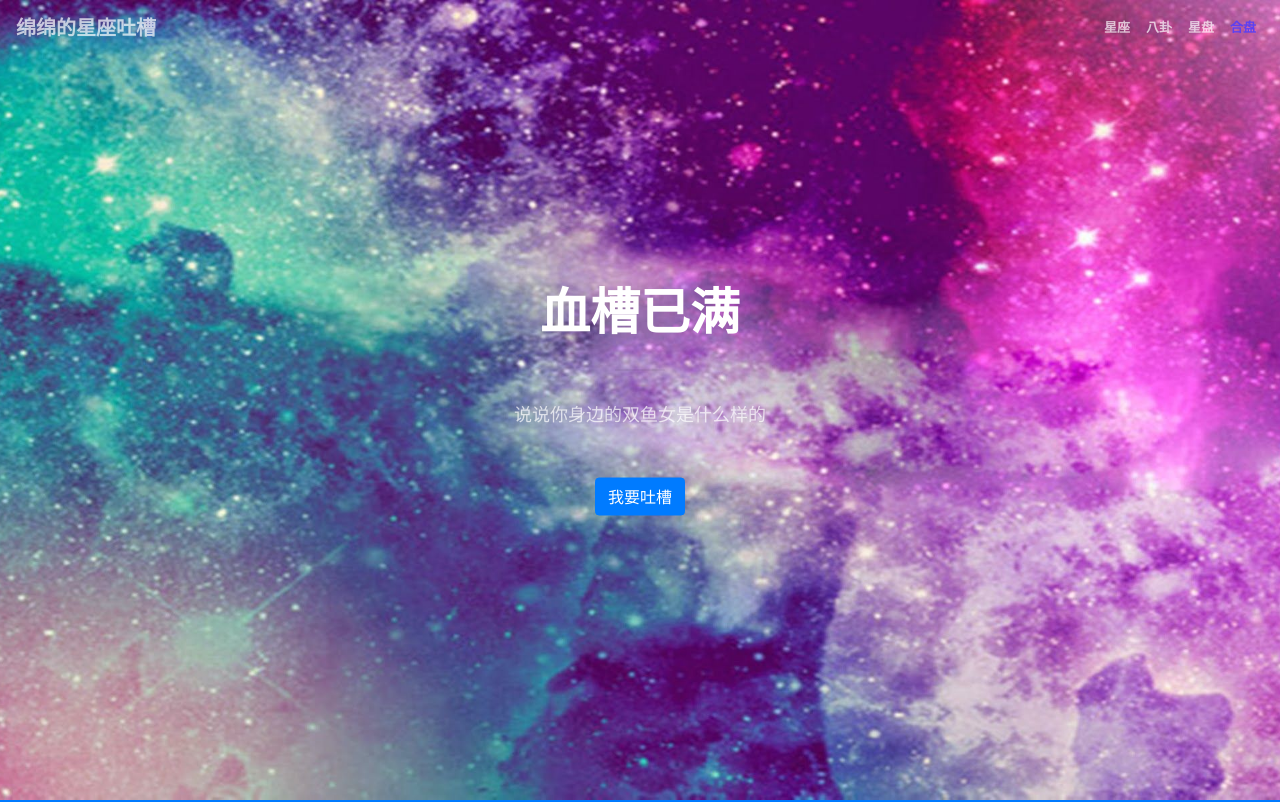
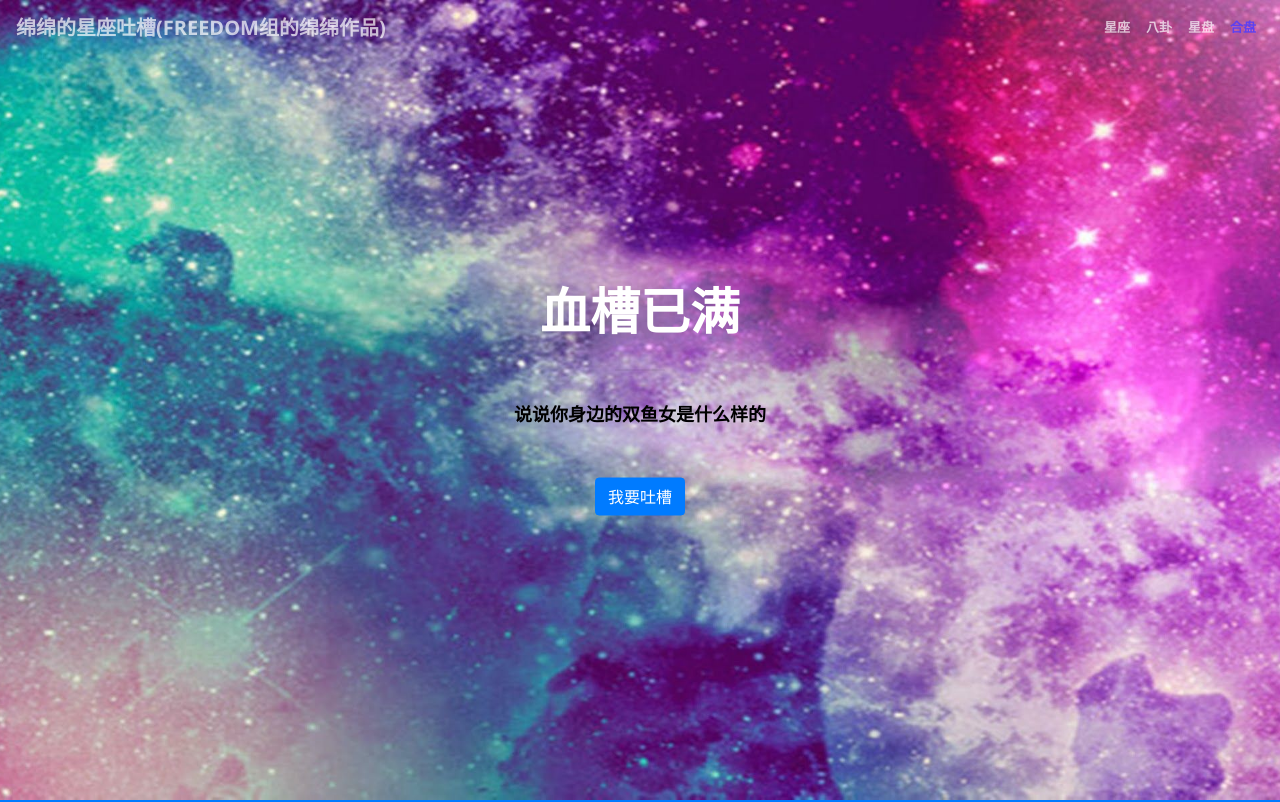
Before and after one commit to Amiko123/assignment, a website with bundled scripts: page index.html in a window 1280 px wide. Shown: the top 802 px of the page. Built offline with nearby package versions, Linux system fonts and the light colour scheme.

Commit message:
加上署名

```diff
--- a/index.html
+++ b/index.html
@@ -32,7 +32,7 @@
 
     <!-- Navigation -->
     <nav class="navbar navbar-expand-lg navbar-light fixed-top" id="mainNav">
-      <a class="navbar-brand" href="#page-top">绵绵的星座吐槽</a>
+      <a class="navbar-brand" href="#page-top">绵绵的星座吐槽(Freedom组的绵绵作品)</a>
       <button class="navbar-toggler navbar-toggler-right" type="button" data-toggle="collapse" data-target="#navbarResponsive" aria-controls="navbarResponsive" aria-expanded="false" aria-label="Toggle navigation">
         <span class="navbar-toggler-icon"></span>
       </button>
@@ -59,7 +59,7 @@
         <div class="header-content-inner">
           <h1 id="homeHeading">血槽已满</h1>
           <hr>
-          <p>说说你身边的双鱼女是什么样的</p>
+          <p style="color:black;font-weight:bolder">说说你身边的双鱼女是什么样的</p>
           <a class="btn btn-primary btn-xl" href="#upsetSection">我要吐槽</a>
         </div>
       </div>
```
